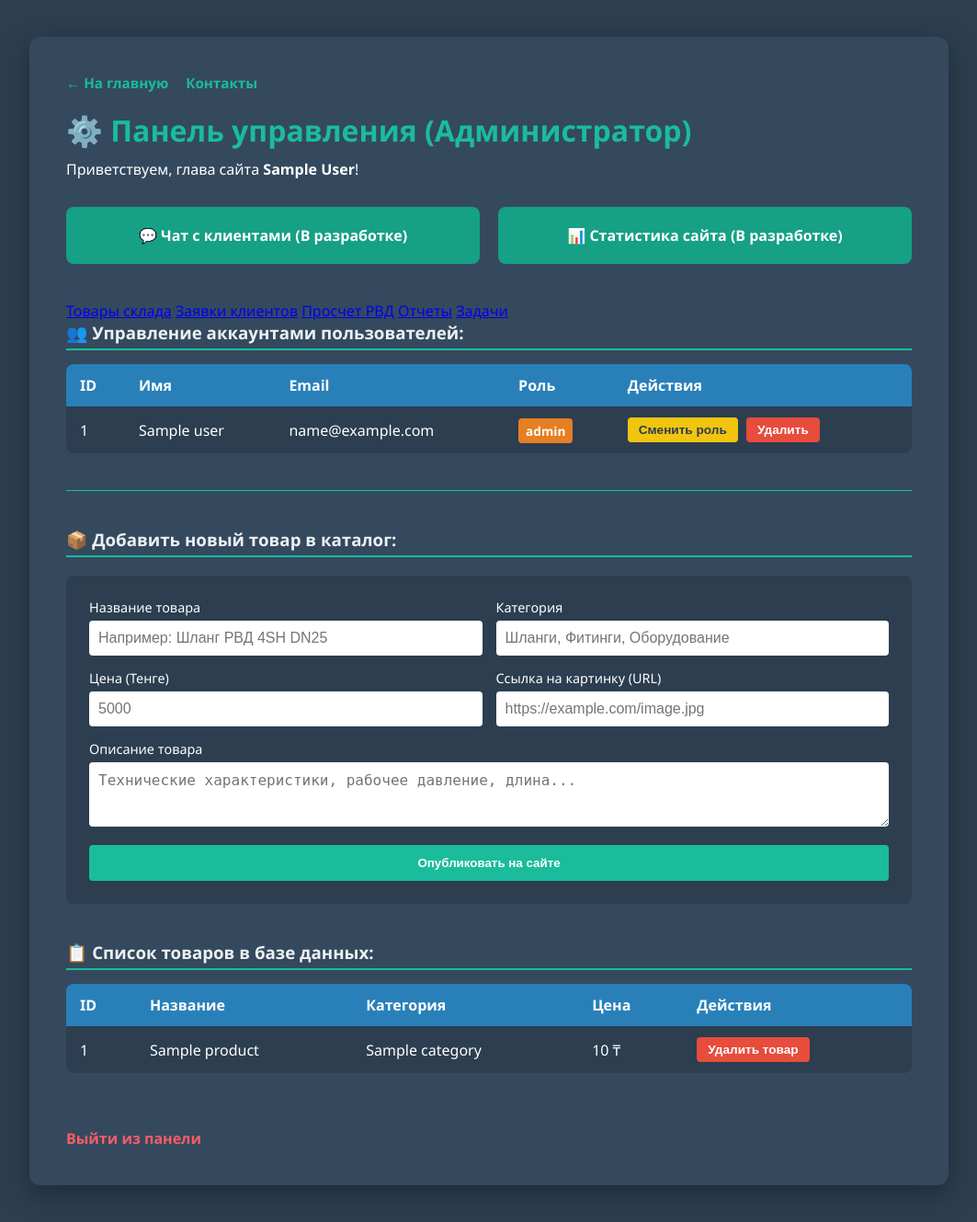
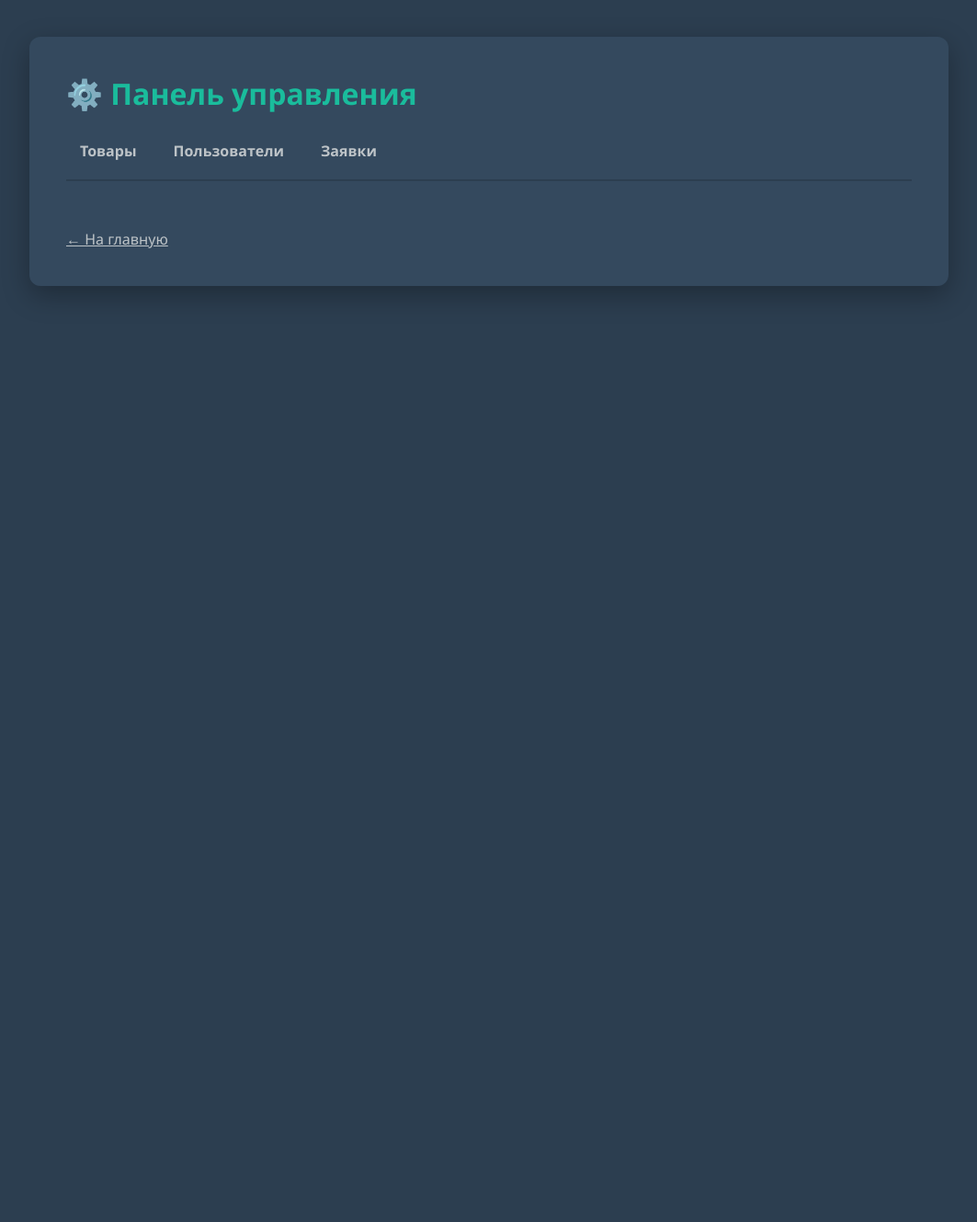
Before and after one commit to Oleg637-droid/VoRrex2, a Flask app: page /admin in a window 1280 px wide. Shown: the whole page at 92% size, without its empty margins (108-1171 px from the left). After the commit the page ends 321 px from the top, so only its background shows below. Run offline with Flask 3, Linux system fonts and the light colour scheme; the visitor is signed in with stand-in values (Sample User, id 1); a database or web service that is not in the repository returns one stand-in record (values such as "Sample title"); some libraries are stand-ins or nearby versions.

Commit message:
Update admin.html

```diff
--- a/templates/admin.html
+++ b/templates/admin.html
@@ -2,161 +2,83 @@
 <html lang="ru">
 <head>
     <meta charset="UTF-8">
-    <title>Панель администратора — VoRtex</title>
+    <title>Панель управления — VoRtex</title>
     <style>
-        /* Оригинальные стили панели */
         * { box-sizing: border-box; margin: 0; padding: 0; }
         body { font-family: 'Segoe UI', sans-serif; background: #2c3e50; color: white; padding: 40px; }
         .panel { background: #34495e; padding: 40px; border-radius: 12px; max-width: 1000px; margin: 0 auto; box-shadow: 0 10px 30px rgba(0,0,0,0.3); }
-        h1 { color: #1abc9c; margin-bottom: 10px; }
-        .menu { display: grid; grid-template-columns: 1fr 1fr; gap: 20px; margin-top: 30px; margin-bottom: 40px; }
-        .menu-item { background: #16a085; padding: 20px; border-radius: 8px; text-align: center; font-weight: bold; }
+        h1 { color: #1abc9c; margin-bottom: 20px; }
 
-        h3 { color: #ecf0f1; margin-bottom: 15px; border-bottom: 2px solid #1abc9c; padding-bottom: 5px; }
-        table { width: 100%; border-collapse: collapse; background: #2c3e50; border-radius: 8px; overflow: hidden; }
-        th, td { padding: 12px 15px; text-align: left; vertical-align: middle; }
-        th { background-color: #2980b9; color: white; }
-        tr:nth-child(even) { background-color: #34495e; }
-        tr:hover { background-color: #415b76; }
+        /* Стили навигации */
+        .admin-nav { display: flex; gap: 10px; margin-bottom: 30px; border-bottom: 2px solid #2c3e50; padding-bottom: 10px; }
+        .admin-nav a { color: #bdc3c7; text-decoration: none; padding: 10px 15px; border-radius: 4px; font-weight: bold; }
+        .admin-nav a:hover, .admin-nav a.active { background: #1abc9c; color: white; }
 
-        .role-badge { background: #e67e22; padding: 4px 8px; border-radius: 4px; font-size: 0.85rem; font-weight: bold; }
-        .role-badge.admin { background: #e74c3c; }
+        /* Таблицы и кнопки */
+        table { width: 100%; border-collapse: collapse; background: #2c3e50; margin-top: 10px; border-radius: 8px; overflow: hidden; }
+        th, td { padding: 12px 15px; text-align: left; }
+        th { background-color: #2980b9; }
+        tr:nth-child(even) { background-color: #3e5871; }
+        .btn-delete { background: #e74c3c; color: white; padding: 5px 10px; border: none; cursor: pointer; border-radius: 4px; }
 
-        /* Оптимизированные стили для тегов form и button управления */
-        .action-form { display: inline-block; margin-right: 5px; }
-        .btn-action { display: inline-block; padding: 6px 12px; border-radius: 4px; font-size: 0.85rem; font-weight: 600; border: none; cursor: pointer; transition: 0.2s; }
-        .btn-role { background: #f1c40f; color: #2c3e50; }
-        .btn-role:hover { background: #f39c12; }
-        .btn-delete { background: #e74c3c; color: white; }
-        .btn-delete:hover { background: #c0392b; }
-
-        /* Навигационные ссылки */
-        .nav-links { margin-bottom: 20px; font-size: 0.95rem; }
-        .nav-links a { color: #1abc9c; text-decoration: none; margin-right: 15px; font-weight: 600; }
-        .nav-links a:hover { text-decoration: underline; }
-        .logout { display: inline-block; margin-top: 30px; color: #fc5c65; text-decoration: none; font-weight: bold; }
+        form input, form textarea { width: 100%; padding: 10px; margin-bottom: 10px; border-radius: 4px; border: none; }
+        button { background: #1abc9c; color: white; padding: 10px 20px; border: none; border-radius: 4px; cursor: pointer; }
     </style>
 </head>
 <body>
     <div class="panel">
-        <div class="nav-links">
-            <a href="{{ url_for('home') }}">← На главную</a>
-            <a href="{{ url_for('contacts') }}">Контакты</a>
+        <h1>⚙️ Панель управления</h1>
+
+        <div class="admin-nav">
+            <a href="{{ url_for('admin_dashboard', tab='products') }}" class="{{ 'active' if tab == 'products' }}">Товары</a>
+            <a href="{{ url_for('admin_dashboard', tab='users') }}" class="{{ 'active' if tab == 'users' }}">Пользователи</a>
+            <a href="{{ url_for('admin_dashboard', tab='requests') }}" class="{{ 'active' if tab == 'requests' }}">Заявки</a>
         </div>
 
-        <h1>⚙️ Панель управления (Администратор)</h1>
-        <p>Приветствуем, глава сайта <strong>{{ name }}</strong>!</p>
+        {% if tab == 'products' %}
+            <h3>📦 Добавление товара</h3>
+            <form action="{{ url_for('add_product') }}" method="POST">
+                <input type="text" name="title" placeholder="Название товара" required>
+                <input type="text" name="category" placeholder="Категория" required>
+                <input type="number" step="0.01" name="price" placeholder="Цена" required>
+                <textarea name="description" placeholder="Описание"></textarea>
+                <button type="submit">Добавить товар</button>
+            </form>
 
-        <div class="menu">
-            <div class="menu-item">💬 Чат с клиентами (В разработке)</div>
-            <div class="menu-item">📊 Статистика сайта (В разработке)</div>
-        </div>
-        <div class="admin-nav">
-            <a href="?tab=products">Товары склада</a>
-            <a href="?tab=requests">Заявки клиентов</a>
-            <a href="?tab=calculator">Просчет РВД</a>
-            <a href="?tab=reports">Отчеты</a>
-            <a href="?tab=tasks">Задачи</a>
-        </div>
-
-{% if request.args.get('tab') == 'products' %}
-    {% elif request.args.get('tab') == 'requests' %}
-    {% endif %}
-
-        <h3>👥 Управление аккаунтами пользователей:</h3>
-        <table>
-            <thead>
-                <tr>
-                    <th>ID</th>
-                    <th>Имя</th>
-                    <th>Email</th>
-                    <th>Роль</th>
-                    <th>Действия</th>
-                </tr>
-            </thead>
-            <tbody>
-                {% for user in users %}
-                <tr>
-                    <td>{{ user[0] }}</td>
-                    <td>{{ user[1] }}</td>
-                    <td>{{ user[2] }}</td>
-                    <td><span class="role-badge {% if user[3] == 'admin' %}admin{% endif %}">{{ user[3] }}</span></td>
-                    <td>
-                        {% if user[2] != 'admin@test.com' %}
-                            <form action="{{ url_for('toggle_role', user_id=user[0]) }}" method="POST" class="action-form">
-                                <button type="submit" class="btn-action btn-role">Сменить роль</button>
-                            </form>
-
-                            <form action="{{ url_for('delete_user', user_id=user[0]) }}" method="POST" class="action-form" onsubmit="return confirm('Вы уверены, что хотите удалить этого пользователя?')">
-                                <button type="submit" class="btn-action btn-delete">Удалить</button>
-                            </form>
-                        {% else %}
-                            <span style="color: #95a5a6; font-style: italic;">Основной аккаунт</span>
-                        {% endif %}
-                    </td>
-                </tr>
-                {% endfor %}
-            </tbody>
-        </table>
-
-        <hr style="border: 0; height: 1px; background: #1abc9c; margin: 40px 0;">
-
-        <h3 style="margin-bottom: 20px;">📦 Добавить новый товар в каталог:</h3>
-        <form action="{{ url_for('add_product') }}" method="POST" style="background: #2c3e50; padding: 25px; border-radius: 8px; margin-bottom: 40px; display: grid; grid-template-columns: 1fr 1fr; gap: 15px;">
-            <div>
-                <label style="display:block; margin-bottom: 5px; font-size: 0.9rem;">Название товара</label>
-                <input type="text" name="title" placeholder="Например: Шланг РВД 4SH DN25" required style="width:100%; padding: 10px; border-radius:4px; border:none; font-size: 1rem;">
-            </div>
-            <div>
-                <label style="display:block; margin-bottom: 5px; font-size: 0.9rem;">Категория</label>
-                <input type="text" name="category" placeholder="Шланги, Фитинги, Оборудование" required style="width:100%; padding: 10px; border-radius:4px; border:none; font-size: 1rem;">
-            </div>
-            <div>
-                <label style="display:block; margin-bottom: 5px; font-size: 0.9rem;">Цена (Тенге)</label>
-                <input type="number" step="0.01" name="price" placeholder="5000" required style="width:100%; padding: 10px; border-radius:4px; border:none; font-size: 1rem;">
-            </div>
-            <div>
-                <label style="display:block; margin-bottom: 5px; font-size: 0.9rem;">Ссылка на картинку (URL)</label>
-                <input type="url" name="image_url" placeholder="https://example.com/image.jpg" style="width:100%; padding: 10px; border-radius:4px; border:none; font-size: 1rem;">
-            </div>
-            <div style="grid-column: span 2;">
-                <label style="display:block; margin-bottom: 5px; font-size: 0.9rem;">Описание товара</label>
-                <textarea name="description" placeholder="Технические характеристики, рабочее давление, длина..." style="width:100%; padding: 10px; border-radius:4px; border:none; font-size: 1rem; height: 70px; resize: vertical;"></textarea>
-            </div>
-            <div style="grid-column: span 2;">
-                <button type="submit" style="background: #1abc9c; color: white; padding: 12px 20px; border: none; border-radius: 4px; font-weight: bold; cursor: pointer; width: 100%;">Опубликовать на сайте</button>
-            </div>
-        </form>
-
-        <h3 style="margin-bottom: 15px;">📋 Список товаров в базе данных:</h3>
-        <table style="margin-bottom: 30px;">
-            <thead>
-                <tr>
-                    <th>ID</th>
-                    <th>Название</th>
-                    <th>Категория</th>
-                    <th>Цена</th>
-                    <th>Действия</th>
-                </tr>
-            </thead>
-            <tbody>
+            <h3>📋 Список товаров</h3>
+            <table>
                 {% for product in products %}
                 <tr>
-                    <td>{{ product[0] }}</td>
                     <td>{{ product[1] }}</td>
-                    <td>{{ product[2] }}</td>
                     <td>{{ product[3] }} ₸</td>
                     <td>
-                        <form action="{{ url_for('delete_product', product_id=product[0]) }}" method="POST" class="action-form" onsubmit="return confirm('Удалить этот товар из каталога?')">
-                            <button type="submit" class="btn-action btn-delete">Удалить товар</button>
+                        <form action="{{ url_for('delete_product', product_id=product[0]) }}" method="POST">
+                            <button type="submit" class="btn-delete">Удалить</button>
                         </form>
                     </td>
                 </tr>
                 {% endfor %}
-            </tbody>
-        </table>
+            </table>
 
-        <a href="{{ url_for('logout') }}" class="logout">Выйти из панели</a>
+        {% elif tab == 'users' %}
+            <h3>👥 Пользователи</h3>
+            <table>
+                {% for user in users %}
+                <tr>
+                    <td>{{ user[1] }}</td>
+                    <td>{{ user[2] }}</td>
+                    <td>{{ user[3] }}</td>
+                </tr>
+                {% endfor %}
+            </table>
+
+        {% elif tab == 'requests' %}
+            <h3>📩 Заявки от клиентов</h3>
+            <p>Здесь пока нет активных заявок.</p>
+        {% endif %}
+
+        <br>
+        <a href="{{ url_for('home') }}" style="color: #bdc3c7;">← На главную</a>
     </div>
 </body>
 </html>
```
